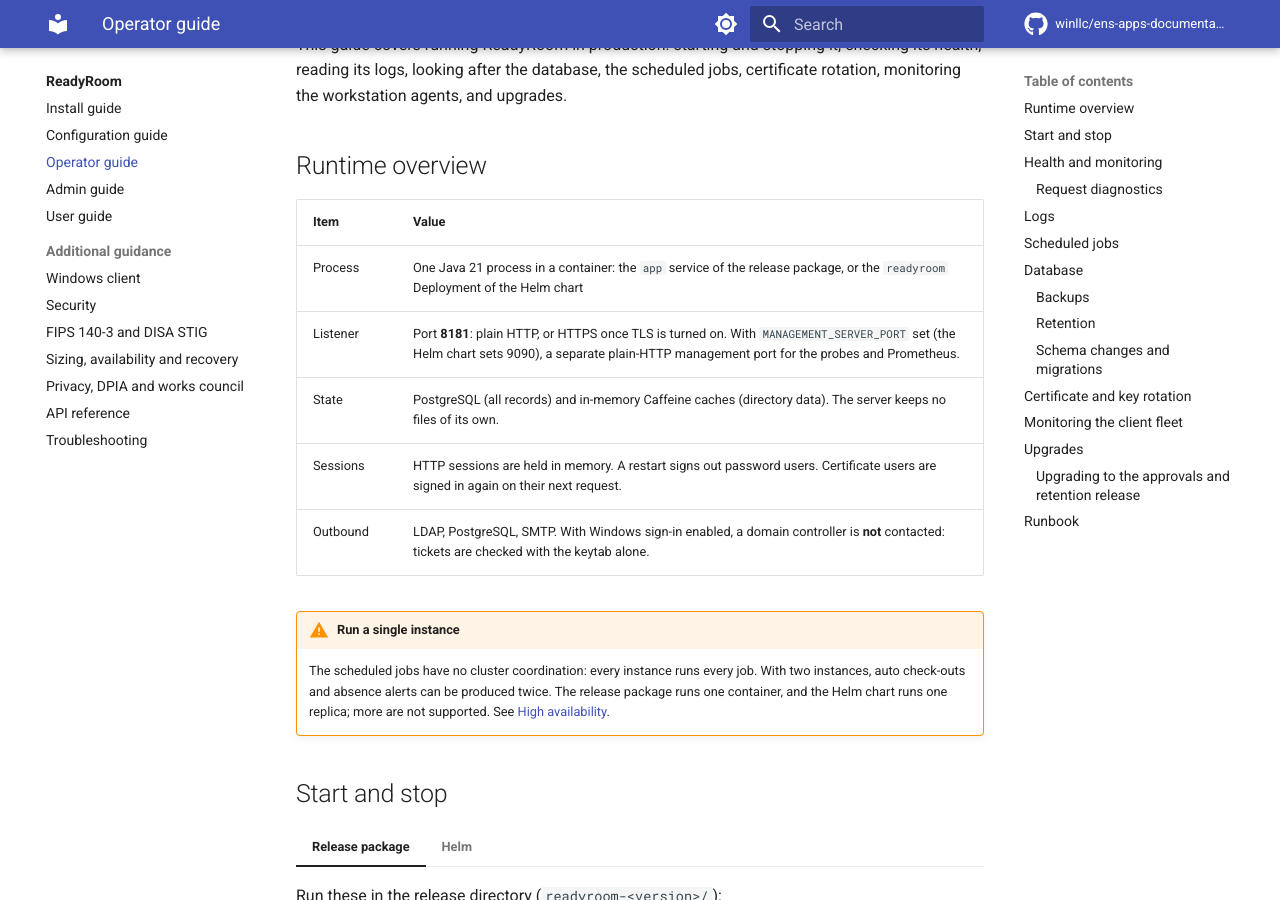
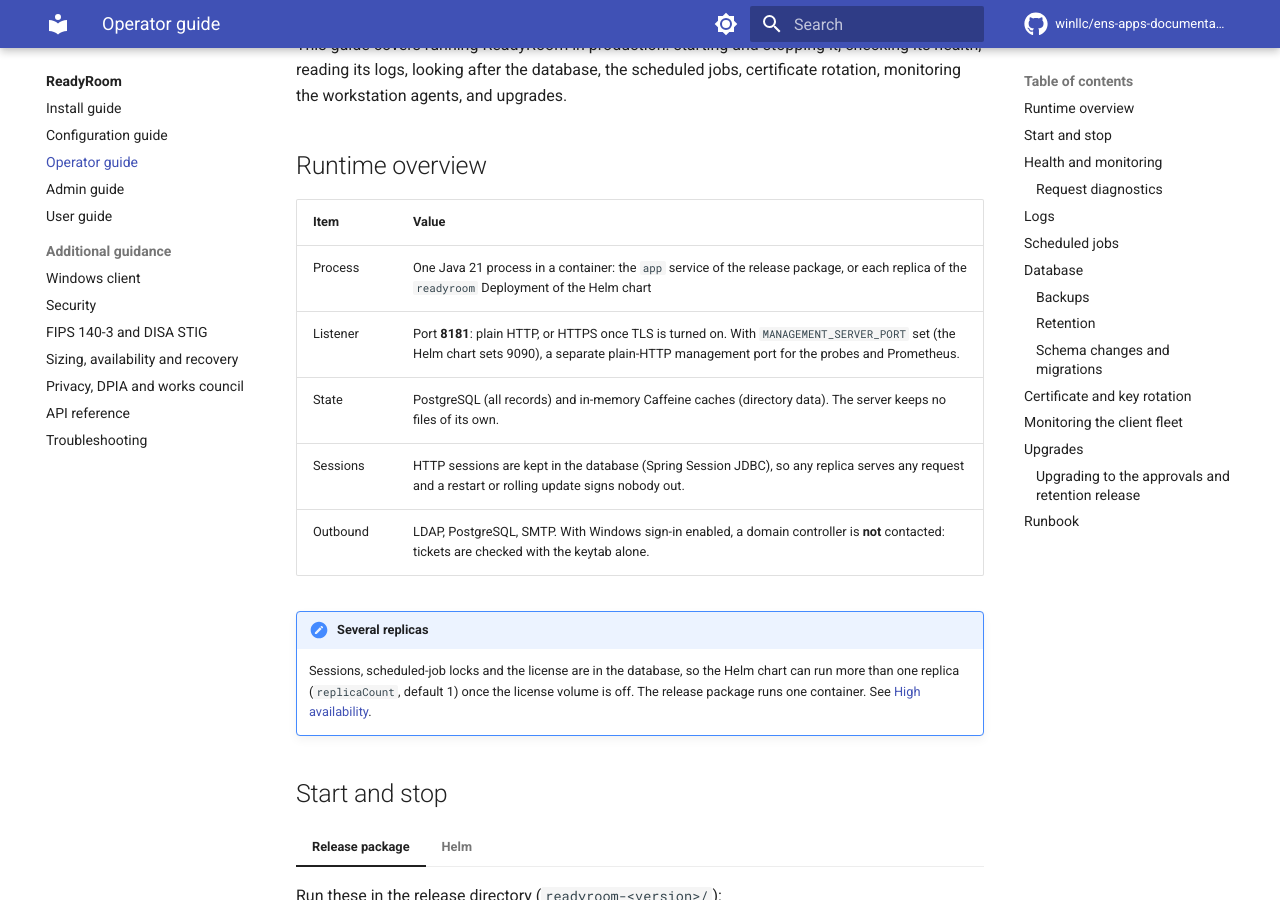
Before and after one commit to winllc/ens-apps-documentation, an MkDocs documentation site: the page built from docs/readyroom/operator-guide.md, in a window 1280 px wide and 900 px high, scrolled down 196 px. Built offline with MkDocs 1.6.1 and Material for MkDocs 9.7.7, drawn with Linux system fonts in a browser that asks for light colours; comment, search, counter and statistics services are not loaded; some of the changed text lies outside the part shown.

Commit message:
ReadyRoom operations: sessions, job locks and license in the database
Co-Authored-By: Claude Opus 5.5 <noreply@anthropic.com>
Claude-Session: https://claude.ai/code/session_01R2Q6XtDB8DfVmiejzJGwBh

````diff
--- a/docs/readyroom/operator-guide.md
+++ b/docs/readyroom/operator-guide.md
@@ -8,16 +8,16 @@ the workstation agents, and upgrades.
 
 | Item | Value |
 |---|---|
-| Process | One Java 21 process in a container: the `app` service of the release package, or the `readyroom` Deployment of the Helm chart |
+| Process | One Java 21 process in a container: the `app` service of the release package, or each replica of the `readyroom` Deployment of the Helm chart |
 | Listener | Port **8181**: plain HTTP, or HTTPS once TLS is turned on. With `MANAGEMENT_SERVER_PORT` set (the Helm chart sets 9090), a separate plain-HTTP management port for the probes and Prometheus. |
 | State | PostgreSQL (all records) and in-memory Caffeine caches (directory data). The server keeps no files of its own. |
-| Sessions | HTTP sessions are held in memory. A restart signs out password users. Certificate users are signed in again on their next request. |
+| Sessions | HTTP sessions are kept in the database (Spring Session JDBC), so any replica serves any request and a restart or rolling update signs nobody out. |
 | Outbound | LDAP, PostgreSQL, SMTP. With Windows sign-in enabled, a domain controller is **not** contacted: tickets are checked with the keytab alone. |
 
-!!! warning "Run a single instance"
-    The scheduled jobs have no cluster coordination: every instance runs every job. With two
-    instances, auto check-outs and absence alerts can be produced twice. The release package runs one
-    container, and the Helm chart runs one replica; more are not supported. See
+!!! note "Several replicas"
+    Sessions, scheduled-job locks and the license are in the database, so the Helm chart can run
+    more than one replica (`replicaCount`, default 1) once the license volume is off. The release
+    package runs one container. See
     [High availability](availability-and-sizing.md#high-availability).
 
 ## Start and stop
@@ -44,7 +44,7 @@ the workstation agents, and upgrades.
     kubectl -n readyroom logs -f deploy/readyroom
     kubectl -n readyroom rollout restart deploy/readyroom
     kubectl -n readyroom scale deploy/readyroom --replicas=0    # stop, keep data
-    kubectl -n readyroom scale deploy/readyroom --replicas=1
+    kubectl -n readyroom scale deploy/readyroom --replicas=1    # or your replicaCount
     ```
 
     Change settings in your values file and run `helm upgrade`. The names are for a release named
@@ -168,7 +168,9 @@ Useful messages:
 
 All jobs run inside the application on a 3-thread scheduler (`spring.task.scheduling.pool.size`).
 Each job waits for its previous run to finish before the configured delay starts, so runs never
-overlap.
+overlap. With several replicas, each run holds a lock in the database (ShedLock, table
+`shedlock`), so a job runs on one replica at a time; a replica that finds the lock held skips that
+run. Expired sessions are also deleted once a minute, on one replica.
 
 | Job (class) | Delay (packaged / built-in) | First run (packaged / built-in) | What it does |
 |---|---|---|---|
@@ -242,13 +244,14 @@ background after `cache-duration-refresh-minutes` and discarded after
     | `backup.persistence.*` | `10Gi`, ReadWriteOnce | The PVC the dumps go to, or `existingClaim` |
 
     To back up now: `kubectl -n readyroom create job --from=cronjob/readyroom-backup readyroom-backup-now`.
-    The chart's `README.md` gives the restore steps. The license PVC (the installation id) is not
-    in the dumps: snapshot it too, and copy the dumps off the cluster as well. Also keep your values
-    file and the Secrets it names.
+    The chart's `README.md` gives the restore steps. The dumps include the license and the
+    installation id, which are in the database (`ens_license_*`); the license PVC is only read on
+    the first start of the release that moved them there. Copy the dumps off the cluster as well.
+    Also keep your values file and the Secrets it names.
 
 Everything that cannot be rebuilt from the directory is in the database: attendance history,
 statuses, roles, notes, additional managers, group managers, notifications and responses, the
-organization calendar and parse rules, and the audit trail. Take a backup before every upgrade.
+organization calendar and parse rules, the audit trail, and the license and installation id. Take a backup before every upgrade.
 
 ### Retention
 
````
